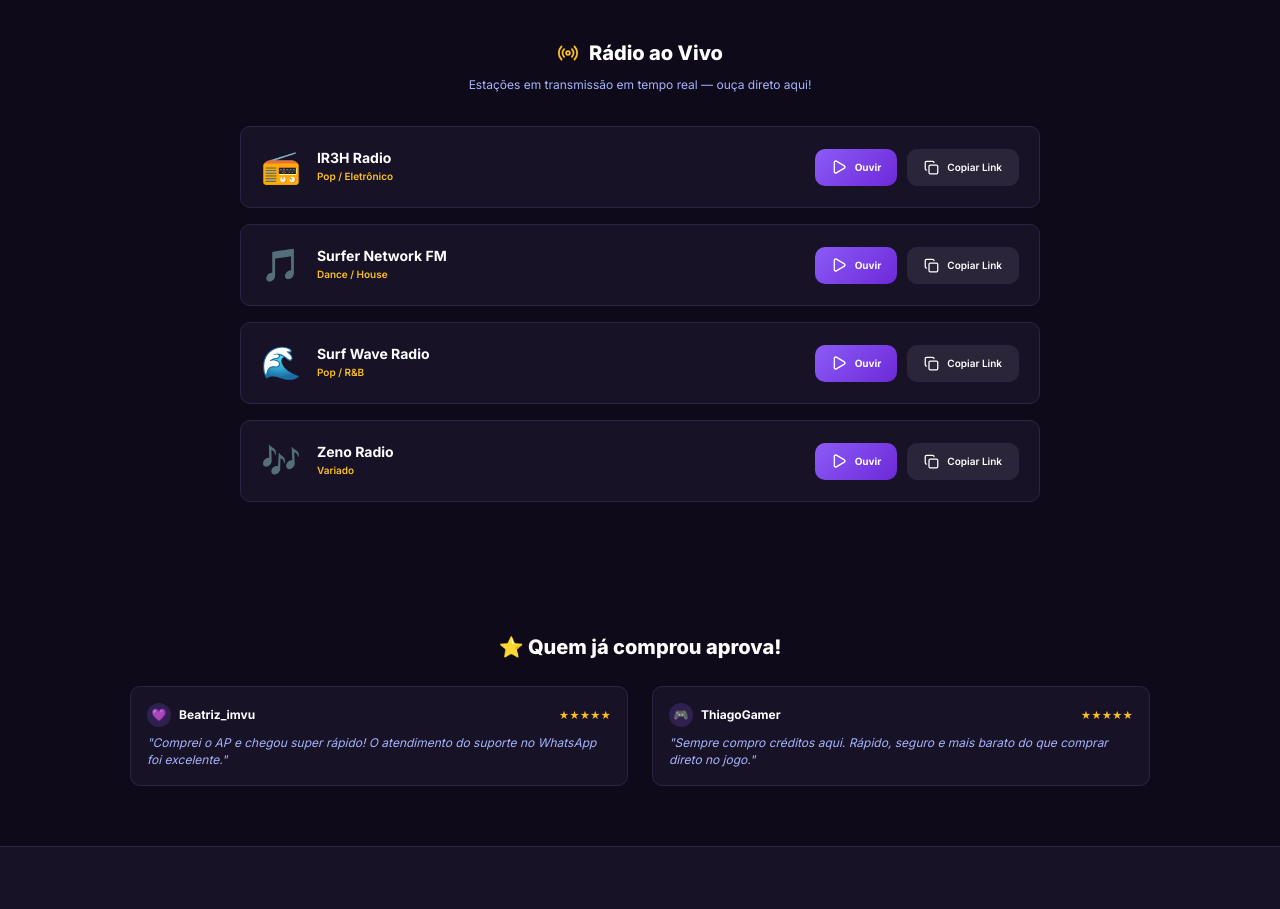
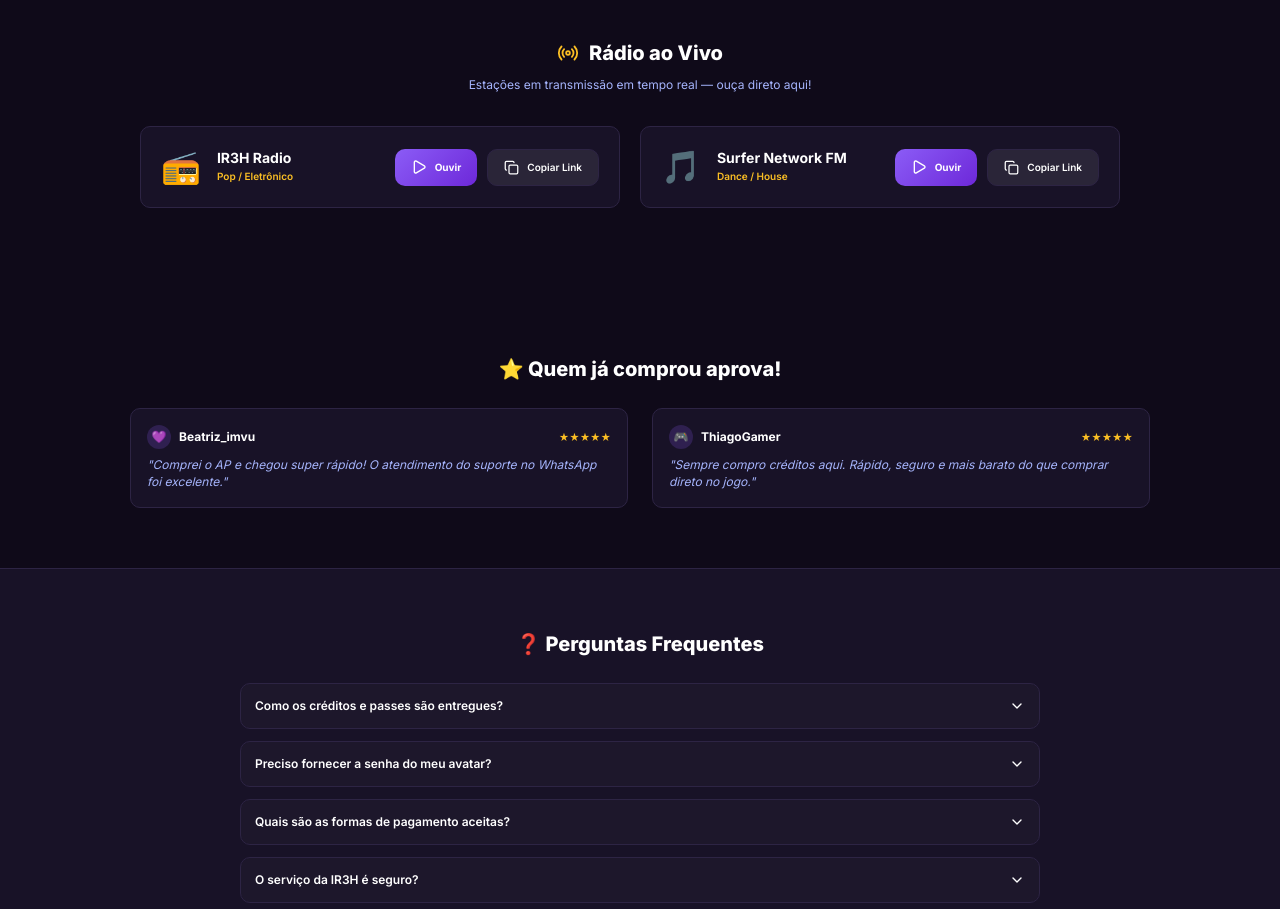
Before and after one commit to moisesalves0015/ir3h, a React (Vite) app: page / in a window 1280 px wide. Shown: the part 3080-3989 px from the top of the page. Built offline with nearby package versions, Linux system fonts and the light colour scheme.

Commit message:
feat: make radio stations a horizontal slider

```diff
--- a/src/pages/LandingPage/LandingPage.css
+++ b/src/pages/LandingPage/LandingPage.css
@@ -1364,13 +1364,38 @@
   margin-bottom: 32px;
 }
 
-.landing-radio__list {
-  display: flex;
-  flex-direction: column;
+.landing-radio__slider-container {
+  width: 100%;
+  overflow: hidden;
+}
+
+.landing-radio__slider {
+  display: flex;
   gap: 16px;
+  overflow-x: auto;
+  padding-bottom: 16px;
+  scroll-snap-type: x mandatory;
+  -webkit-overflow-scrolling: touch;
+
+  scrollbar-width: thin;
+  scrollbar-color: var(--brand-primary) var(--color-surface);
+}
+
+.landing-radio__slider::-webkit-scrollbar {
+  height: 6px;
+}
+.landing-radio__slider::-webkit-scrollbar-track {
+  background: var(--color-surface);
+  border-radius: 4px;
+}
+.landing-radio__slider::-webkit-scrollbar-thumb {
+  background: var(--brand-primary);
+  border-radius: 4px;
 }
 
 .landing-radio-card {
+  flex: 0 0 calc(90% - 16px);
+  scroll-snap-align: start;
   background: var(--color-surface);
   border: 1px solid var(--color-border);
   border-radius: var(--radius-md);
@@ -1499,8 +1524,16 @@
     padding: 70px 40px;
   }
 
-  .landing-radio__list {
-    max-width: 800px;
+  .landing-radio__slider-container {
+    max-width: 1000px;
     margin: 0 auto;
   }
-}
+
+  .landing-radio__slider {
+    gap: 20px;
+  }
+
+  .landing-radio-card {
+    flex: 0 0 calc(50% - 20px);
+  }
+}
--- a/src/pages/LandingPage/LandingPage.tsx
+++ b/src/pages/LandingPage/LandingPage.tsx
@@ -479,7 +479,8 @@
           <h2 className="landing-radio__title">Rádio ao Vivo</h2>
         </div>
         <p className="landing-radio__subtitle">Estações em transmissão em tempo real — ouça direto aqui!</p>
-        <div className="landing-radio__list">
+        <div className="landing-radio__slider-container">
+          <div className="landing-radio__slider">
             {RADIO_STATIONS.map((station) => {
               const isPlaying = playingRadioId === station.id;
               const isCopied = copiedRadioId === station.id;
@@ -518,6 +519,7 @@
                 </div>
               );
             })}
+          </div>
         </div>
       </section>
 
```
Lines whose indentation alone changed are shown as unchanged.
